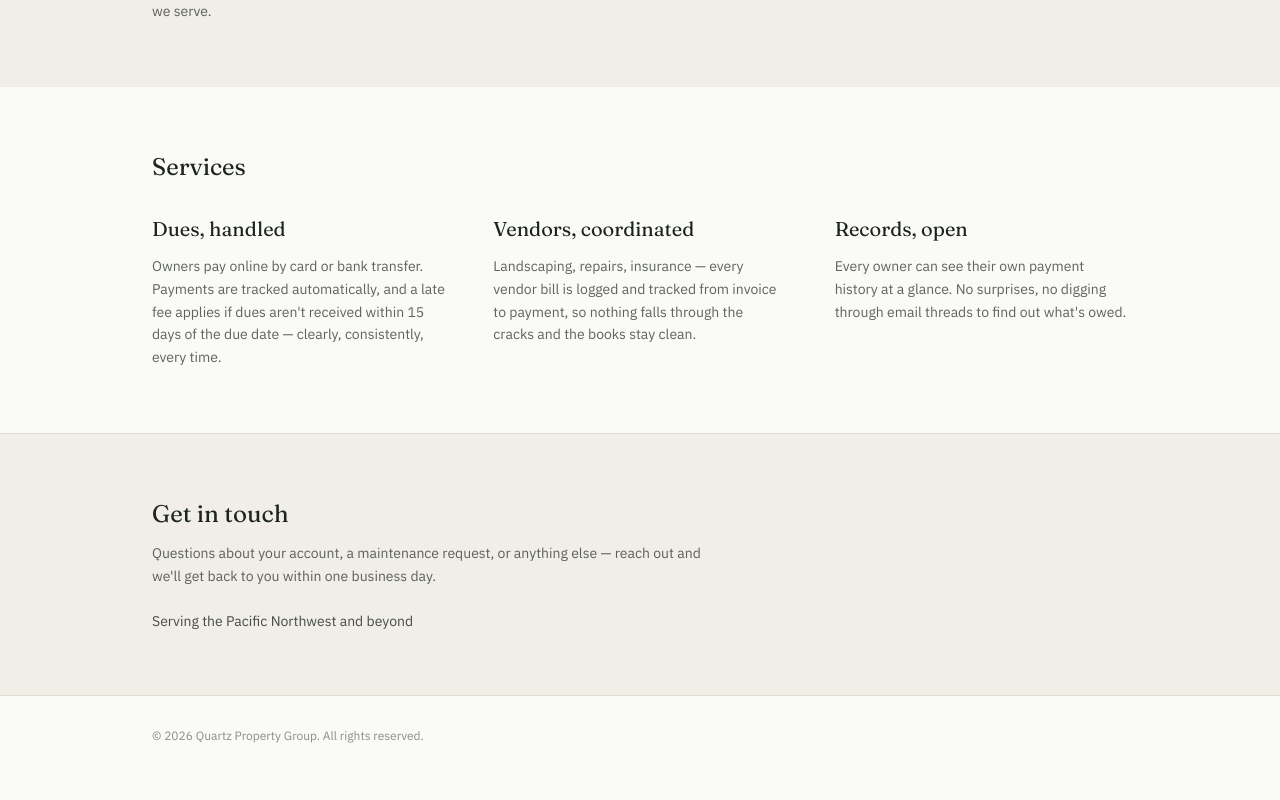
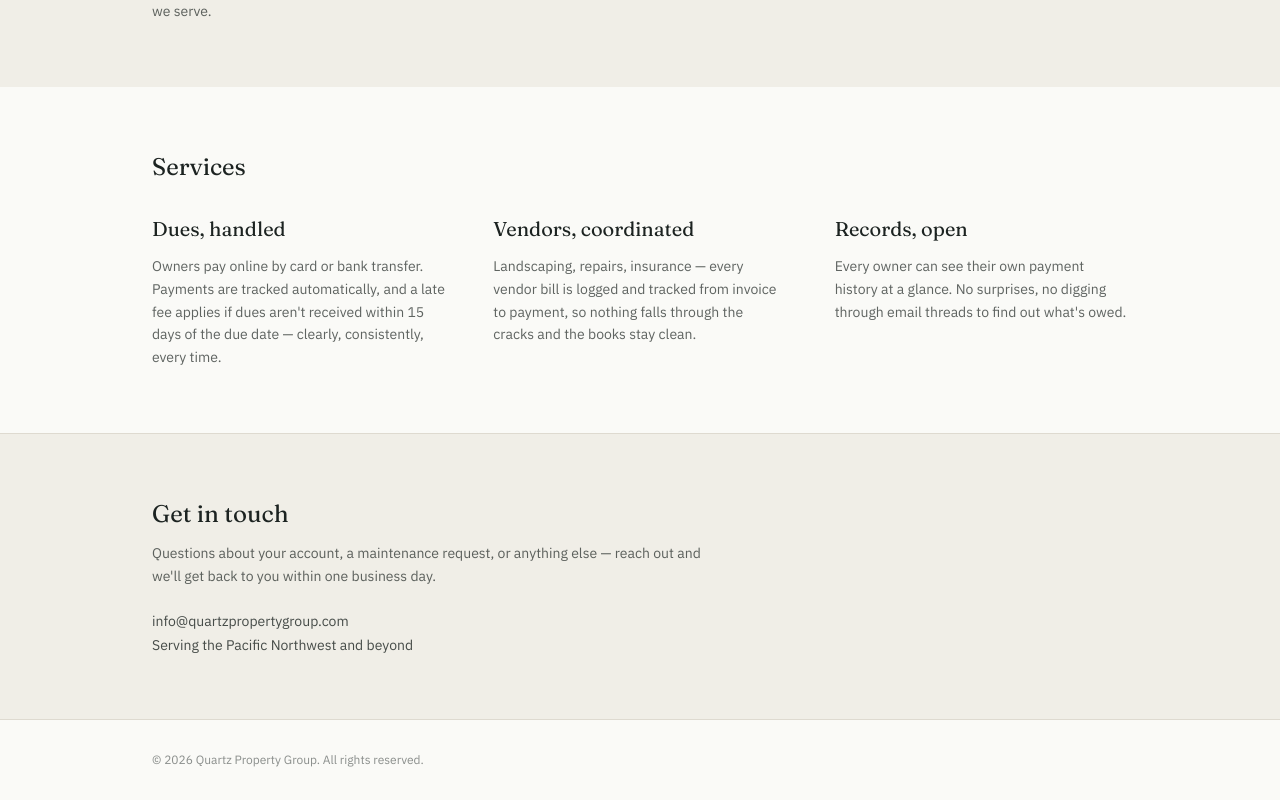
Before and after one commit to jchoidea/HOA-Manager, a Next.js app: page / in a window 1280 px wide. Shown: the part 795-1595 px from the top of the page. Before the commit the page ends 1571 px from the top, so only its background shows below. Built offline with nearby package versions, Linux system fonts and the light colour scheme.

Commit message:
Update page.tsx

```diff
--- a/app/page.tsx
+++ b/app/page.tsx
@@ -91,6 +91,7 @@ export default function HomePage() {
             day.
           </p>
           <div className="mt-6 space-y-1 text-sm text-ink/80">
+            <p>info@quartzpropertygroup.com</p>
             <p>Serving the Pacific Northwest and beyond</p>
           </div>
         </div>
```
